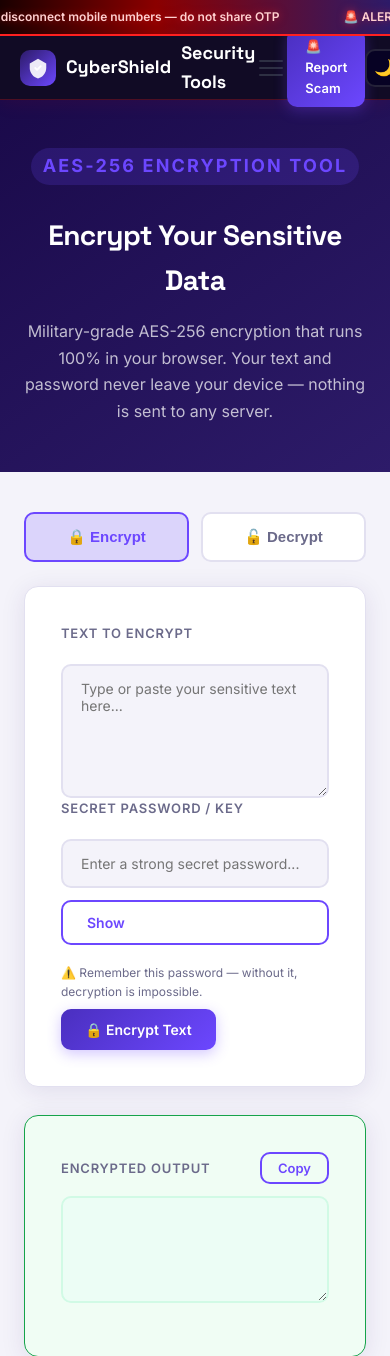
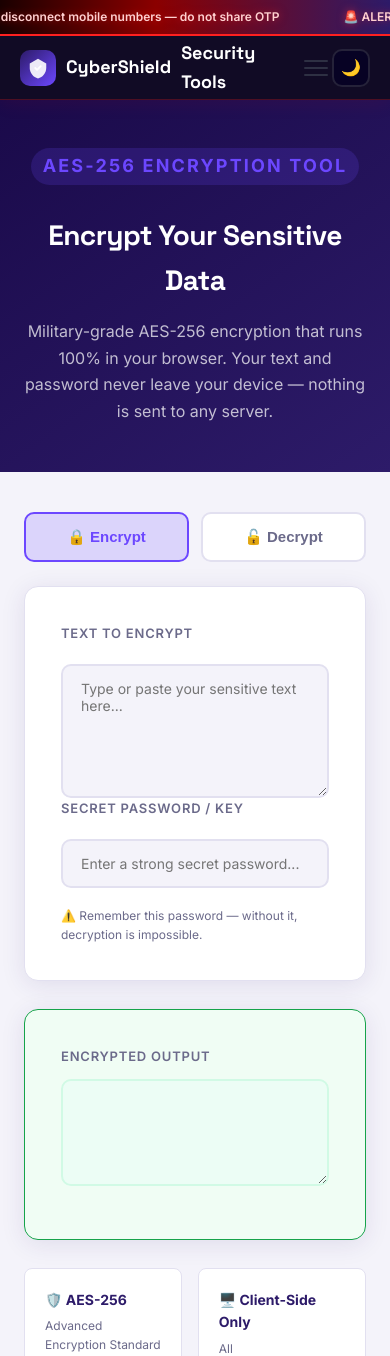
Before and after one commit to PUSHPRAJSINH07/Cybershield, a Flask app: page /encryption in a window 390 px wide. Shown: the top 1356 px of the page. Run offline with Flask 3, Linux system fonts and the light colour scheme.

Commit message:
fix mobile navbar

```diff
--- a/static/css/style.css
+++ b/static/css/style.css
@@ -1103,6 +1103,12 @@ img {
 @media (max-width: 768px) {
   .navbar {
     padding: 0 20px;
+  }
+  .nav-dropdown {
+    display: none;
+  }
+  .btn {
+    display: none;
   }
 
   .nav-links {
```
